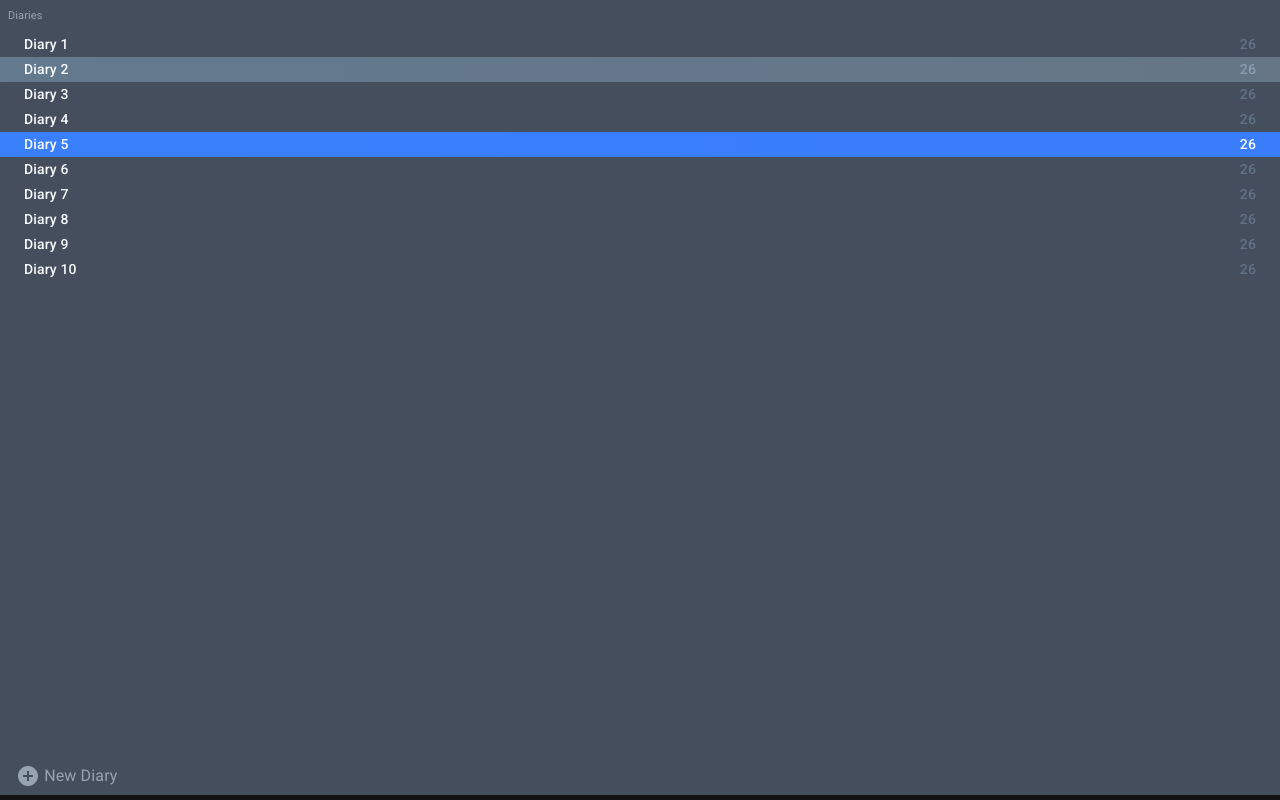
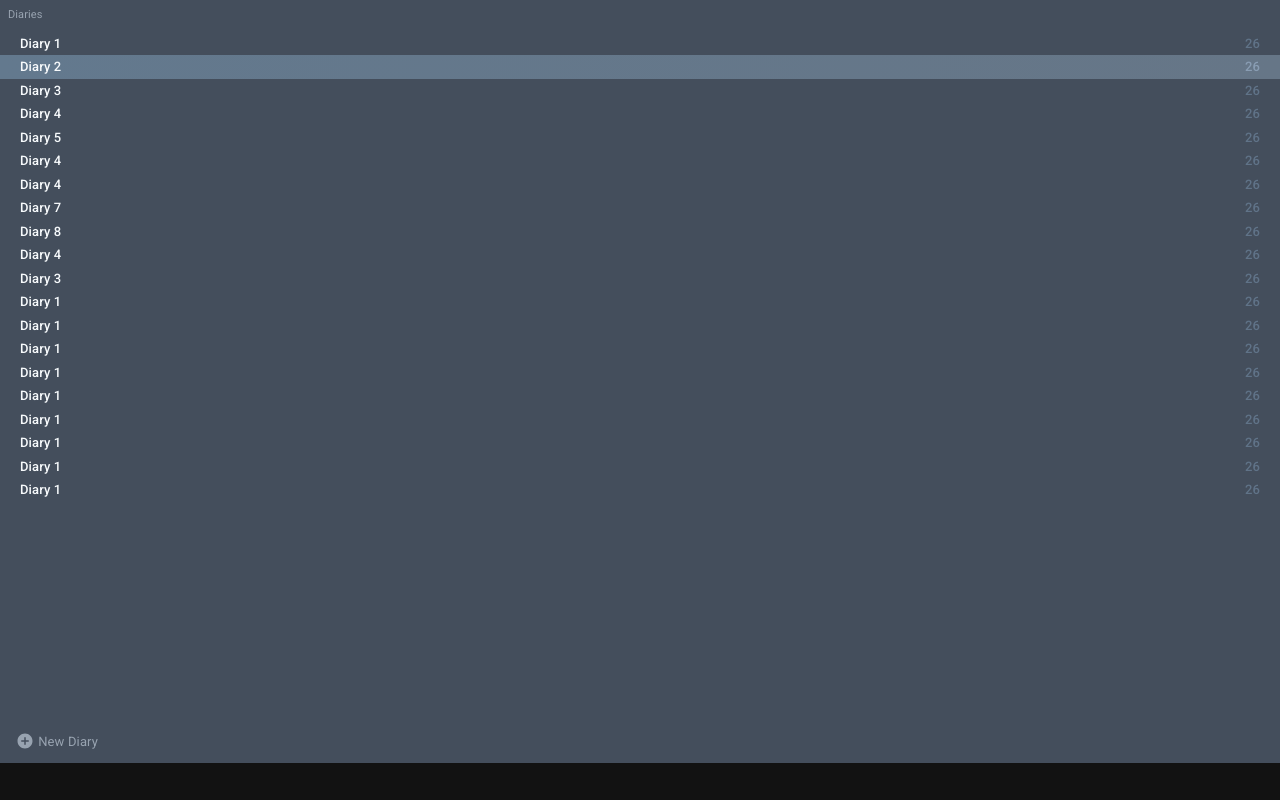
Before and after one commit to shakiralihamza/the-diaries-app, a React (Create React App) app: page / in a window 1280 px wide. Built offline with nearby package versions, Linux system fonts and the light colour scheme.

Commit message:
updated diaries component

```diff
--- a/src/features/diaries/Diaries.tsx
+++ b/src/features/diaries/Diaries.tsx
@@ -1,18 +1,18 @@
 import React from 'react';
 import {Box, Grid, Stack, Typography} from "@mui/material";
 import AddCircleIcon from '@mui/icons-material/AddCircle';
+import { Scrollbars } from 'react-custom-scrollbars';
+import DiariesListItem from "./DiariesListItem";
 
 const Diaries = () => {
     return (
         <>
-            <Typography ml={1} mt={1} sx={{color: '#98a3b0'}} fontSize={11}>
-                Diaries
-            </Typography>
+
             <Grid
                 container
                 sx={{
                     padding: '7px 0',
-                    height: 'calc(100vh - 30px)',
+                    height: 'calc(100vh - 37px)',
                     width: '100%'
                 }}
                 justifyContent={'space-between'}
@@ -20,48 +20,30 @@ const Diaries = () => {
                 direction={'column'}
             >
                 <Grid item>
+                    <Typography ml={1} sx={{color: '#98a3b0'}} fontSize={11}>
+                        Diaries
+                    </Typography>
+                </Grid>
+                {/*<Grid item xs mt={1} sx={{overflowY: 'auto',scrollbarWidth: 'thin'}}>*/}
+                <Grid item xs mt={1} mb={2}>
+                    <Scrollbars>
                         <Grid container>
                             {
-                            [1, 2, 3, 4, 5, 6, 7, 8, 9, 10].map((item) => (
+                                [1, 2, 3, 4, 5, 4,4,7, 8, 4, 3, 1, 1, 1, 1, 1,1, 1, 1, 1,].map((item) => (
                                     <>
-                                    <Grid item xs={12}>
-                                        <Box
-                                            sx={{
-                                                width: '100%',
-                                                padding: '2px 24px',
-                                                ...(item === 2 && {backgroundImage: 'linear-gradient(to right, #63798e, #667687)'}),
-                                                ...(item === 5 && {backgroundImage: 'linear-gradient(to right, #3a80fd, #397cfc)'}),
-                                                // backgroundColor: '#397cfc'
-                                            }}
-                                        >
-                                            <Typography fontSize={14} fontWeight={500}>
-                                                <Grid container justifyContent={'space-between'}>
-                                                    <Grid item sx={{color:'#f7fafc'}}>
-                                                        Diary {item}
-                                                    </Grid>
-                                                    <Grid item sx={{
-                                                        ...(item !== 5 && {color: '#607388'}),
-                                                        ...(item === 5 && {color: '#fff'}),
-                                                        ...(item === 2 && {color: '#899db3'}),
-                                                    }}>
-                                                        26
-                                                    </Grid>
-                                                </Grid>
-                                            </Typography>
-                                        </Box>
-                                    </Grid>
+                                        <DiariesListItem item={item} selected={item === 2}/>
                                     </>
                                 ))
                             }
                         </Grid>
-
+                    </Scrollbars>
                 </Grid>
 
                 <Grid item>
                     <Typography sx={{color: '#98a3b0'}} ml={2}>
                         <Stack direction={'row'}>
-                            <AddCircleIcon/>&nbsp;
-                            <Box sx={{fontWeight: '400'}}>New Diary</Box>
+                            <AddCircleIcon sx={{fontSize: 18}}/>&nbsp;
+                            <Box sx={{fontWeight: '400', fontSize: '13px'}}>New Diary</Box>
                         </Stack>
                     </Typography>
                 </Grid>
--- /dev/null
+++ b/src/features/diaries/DiariesListItem.tsx
@@ -0,0 +1,38 @@
+import React, {FC} from 'react';
+import {Box, Grid, Typography} from "@mui/material";
+
+type DiariesListItemProps = {
+    item: number
+    selected: boolean
+}
+const DiariesListItem: FC<DiariesListItemProps> = ({item, selected}) => (
+    <Grid item xs={12} sx={{'&:hover': {cursor: 'default'}}}>
+        <Box
+            tabIndex={0}
+            sx={{
+                width: '100%',
+                padding: '2px 20px',
+                ...(item === 2 && {backgroundImage: 'linear-gradient(to right, #63798e, #667687)'}),
+                '&: focus': {backgroundImage: 'linear-gradient(to right, #3a80fd, #397cfc)'},
+                '&: focus .quantity': {color:'#fff'},
+            }}
+        >
+            <Typography fontSize={13} fontWeight={500}>
+                <Grid container justifyContent={'space-between'}>
+                    <Grid item sx={{color: '#f7fafc'}}>
+                        Diary {item}
+                    </Grid>
+                    <Grid item className={'quantity'} sx={{
+                        color: '#607388',
+                        ...(selected && {color: '#899db3'}),
+                    }}>
+                        26
+                    </Grid>
+                </Grid>
+            </Typography>
+        </Box>
+    </Grid>
+
+);
+
+export default DiariesListItem;
```
Lines whose indentation alone changed are shown as unchanged.
